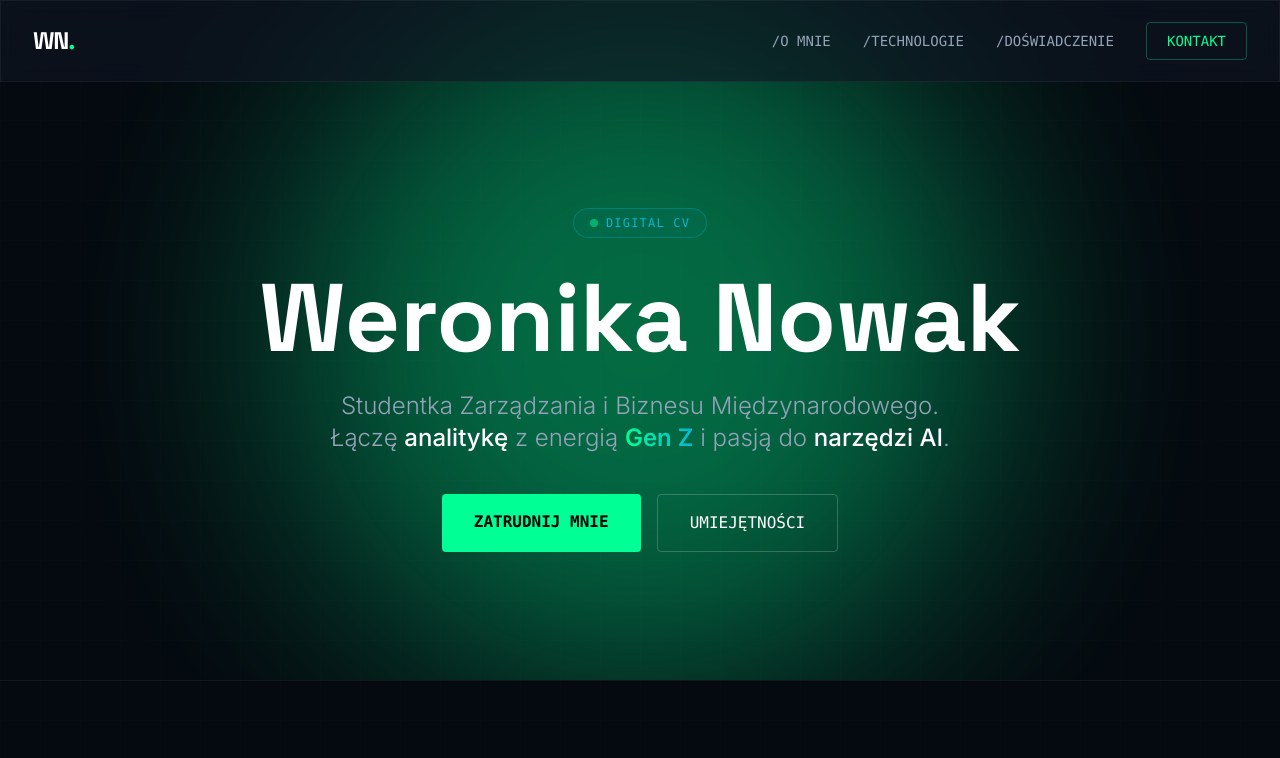
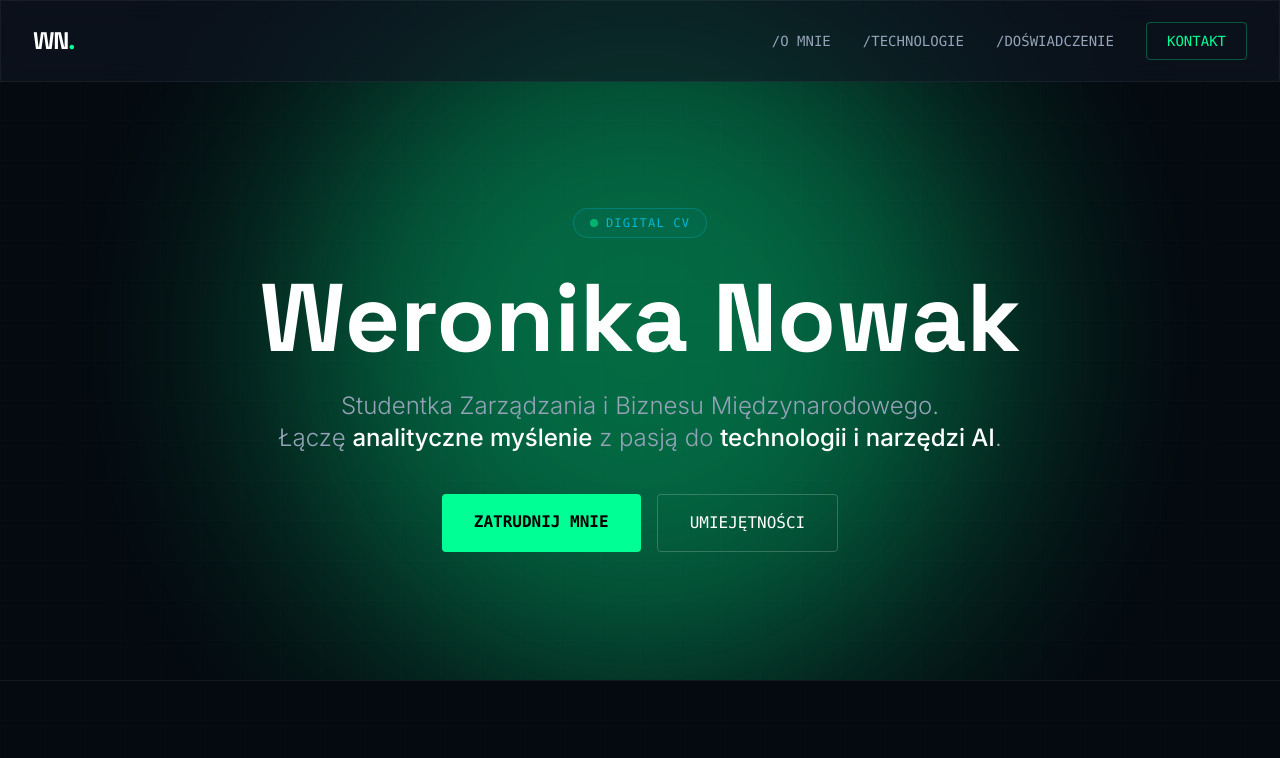
Before and after one commit to weronika26112003-dotcom/weronika.github.io, a plain HTML site: page index.html in a window 1280 px wide. Shown: the top 758 px of the page. Drawn offline with nearby package versions, Linux system fonts and the light colour scheme.

Commit message:
Update index.html

```diff
--- a/index.html
+++ b/index.html
@@ -111,7 +111,7 @@
 
             <p class="text-xl md:text-2xl text-cyber-dim font-light max-w-3xl mx-auto mb-10 animate-fade-in" style="animation-delay: 0.2s">
                 Studentka Zarządzania i Biznesu Międzynarodowego. <br>
-                Łączę <span class="text-white font-medium">analitykę</span> z energią <span class="gradient-text font-bold">Gen Z</span> i pasją do <span class="text-white font-medium">narzędzi AI</span>.
+                Łączę <span class="text-white font-medium">analityczne myślenie</span> z pasją do <span class="text-white font-medium">technologii i narzędzi AI</span>.
             </p>
 
             <div class="flex flex-col sm:flex-row gap-4 justify-center animate-fade-in" style="animation-delay: 0.3s">
```
